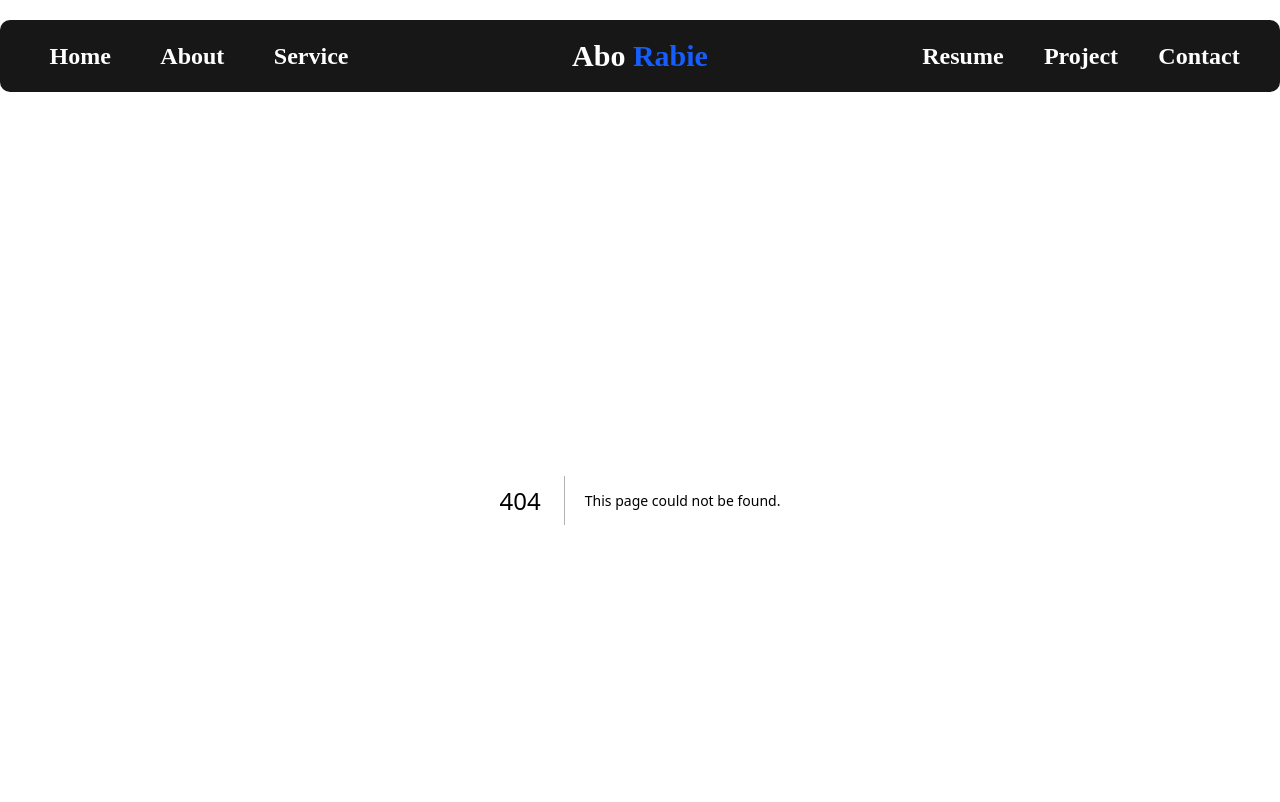
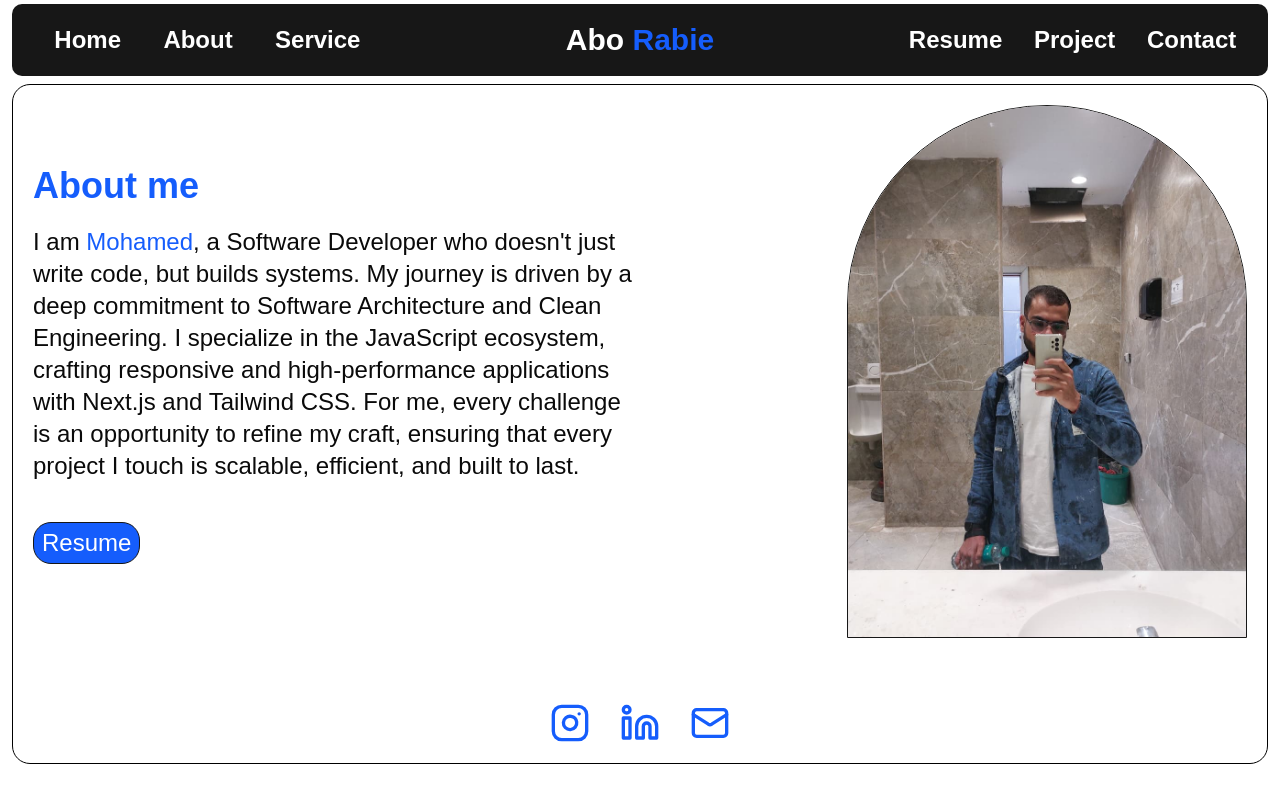
Before and after one commit to mohamedra44/my-portfolio, a Next.js app: page /About in a window 1280 px wide. Before the commit this address had no page. Shown: the top 802 px of the page. Built offline with nearby package versions, Linux system fonts and the light colour scheme.

Commit message:
create service

```diff
--- /dev/null
+++ b/src/app/About/page.js
@@ -0,0 +1,62 @@
+import Image from "next/image";
+import Link from "next/link";
+import { Instagram } from "lucide-react";
+import { Linkedin } from "lucide-react";
+import { Mail } from "lucide-react";
+
+export default function About() {
+  return (
+    <>
+      <div className="layout">
+        <div className="aboutMe screen mt-20 border border-black p-5 min-h-[calc(100vh-120px)] flex flex-col justify-between items-center rounded-2xl">
+          {/* ---------------------------------------------------------------------------------- */}
+
+          <div className="w-full flex flex-col justify-between items-center xl:flex-row xl:justify-between">
+            <div className="flex flex-col justify-between min-h-60 mb-3">
+              <h1 className="text-3xl text-second font-bold lg:text-4xl mt-5">
+                About me
+              </h1>
+              <p className="my-5 lg:text-2xl xl:w-150">
+                I am <span className="text-second">Mohamed</span>, a Software
+                Developer who doesn&apos;t just write code, but builds systems.
+                My journey is driven by a deep commitment to Software
+                Architecture and Clean Engineering. I specialize in the
+                JavaScript ecosystem, crafting responsive and high-performance
+                applications with Next.js and Tailwind CSS. For me, every
+                challenge is an opportunity to refine my craft, ensuring that
+                every project I touch is scalable, efficient, and built to last.
+              </p>
+              <Link
+                href={"/Resume"}
+                className="bg-second text-white w-fit px-2 py-1 rounded-2xl border border-primary lg:text-2xl lg:my-5 hover:bg-primary"
+              >
+                Resume
+              </Link>
+            </div>
+            <Image
+              src={"/WhatsApp Image 2026-03-14 at 1.06.39 PM.jpeg"}
+              width={300}
+              height={100}
+              alt="myphoto"
+              className="rounded-t-full border border-primary lg:w-115 xl:w-100"
+            />
+          </div>
+
+          {/* ----------------------------------------------------------------------------------------- */}
+
+          <div className="flex flex-row justify-between min-w-45 mt-5 text-second">
+            <Link href={"/"}>
+              <Instagram width={40} height={40} />
+            </Link>
+            <Link href={"/"}>
+              <Linkedin width={40} height={40} />
+            </Link>
+            <Link href={"/"}>
+              <Mail width={40} height={40} />
+            </Link>
+          </div>
+        </div>
+      </div>
+    </>
+  );
+}
--- a/src/app/_component/navDrawer.js
+++ b/src/app/_component/navDrawer.js
@@ -26,11 +26,11 @@ export function NavDrawer() {
       <DrawerContent>
         <DrawerHeader>
           <DrawerTitle>
-            <p className="text-center text-4xl font-black">List</p>
+            <p className="text-center text-4xl font-black bg-primary w-full h-full text-white px-2 py-2 rounded-sm">
+              List
+            </p>
           </DrawerTitle>
-          <DrawerDescription>
-            <hr className={"border-black"} />
-          </DrawerDescription>
+          <DrawerDescription></DrawerDescription>
         </DrawerHeader>
         <div className="h-full flex flex-col justify-evenly items-center bg-primary text-white text-4xl">
           {" "}
--- a/src/app/_component/navbar.js
+++ b/src/app/_component/navbar.js
@@ -5,7 +5,8 @@ import { NavDrawer } from "./navDrawer";
 export default function NavBar() {
   return (
     <>
-      <div className="navbar mt-5 mb-2 edges font-black text-2xl bg-primary text-white p-2.5 rounded-lg max-w-7xl xl:mx-auto">
+      <div className="fixed layout z-50">
+        <div className="navbar screen font-black text-2xl bg-primary text-white p-2.5 rounded-lg max-w-7xl xl:mx-auto ">
           <div className="links flex flex-row  justify-between items-center">
             <div className="navLinks">
               <Links LinksName={["Home", "About", "Service"]} />
@@ -19,6 +20,7 @@ export default function NavBar() {
             <NavDrawer />
           </div>
         </div>
+      </div>
     </>
   );
 }
--- a/src/app/globals.css
+++ b/src/app/globals.css
@@ -9,12 +9,15 @@
   --color-second: oklch(54.6% 0.245 262.881);
 }
 
-@layer components{
-  .navLinks{
-    @apply w-[30%] flex  flex-row justify-evenly items-center max-xl:hidden
+@layer components {
+  .navLinks {
+    @apply w-[30%] flex  flex-row justify-evenly items-center max-xl:hidden;
   }
-  .edges{
-    @apply mx-3
+  .screen {
+    @apply mx-3 max-w-7xl xl:mx-auto;
+  }
+  .layout {
+    @apply w-full py-1 px-3;
   }
 }
 
@@ -140,3 +143,7 @@
     @apply font-sans;
   }
 }
+
+body {
+  font-family: Arial, Helvetica, sans-serif;
+}
--- a/src/app/page.js
+++ b/src/app/page.js
@@ -7,7 +7,8 @@ import Link from "next/link";
 export default function Home() {
   return (
     <>
-      <div className="home edges max-w-7xl flex flex-col items-center min-h-[calc(100vh-120px)] justify-between mt-6 text-3xl border border-black rounded-2xl xl:mx-auto">
+      <div className="layout">
+        <div className="home screen mt-20 flex flex-col items-center min-h-[calc(100vh-120px)] justify-between text-3xl border border-black rounded-2xl ">
           <div className="flex flex-col items-center mt-3">
             <p className="text-2xl border border-black px-2 py-0.5 rounded-2xl hover:bg-second hover:text-white">
               Hello
@@ -20,7 +21,7 @@ export default function Home() {
 
           {/* ------------------------------------------------------------------------------------ */}
 
-        <div className="relative">
+          <div className="relative p-5">
             <Image
               src={"/WhatsApp Image 2026-03-13 at 4.09.24 PM.jpeg"}
               width={600}
@@ -28,10 +29,10 @@ export default function Home() {
               alt="myPhoto"
               className="rounded-t-full border-2 border-black"
             />
-          <div className="w-50 backdrop-blur-sm absolute bottom-2 left-1/2 -translate-x-1/2  px-2 py-3 rounded-2xl flex justify-start items-center border border-black">
+            <div className="w-50 backdrop-blur-sm absolute bottom-10 left-1/2 -translate-x-1/2  px-2 py-3 rounded-2xl flex justify-start items-center border border-black max-sm:w-25 max-sm:px-1 max-sm:py-2">
               <Link
                 href={"/About"}
-              className="px-2 py-1 bg-second rounded-2xl text-white text-2xl"
+                className="px-2 py-1 bg-second rounded-2xl text-white text-2xl max-sm:text-[10px]"
               >
                 About Me
               </Link>
@@ -45,7 +46,9 @@ export default function Home() {
               <Component size={35} className="text-second mr-3" />
               <p className="w-fit border border-black px-2 py-1 rounded-2xl">
                 A{" "}
-              <span className="text-second font-bold">Software Developer</span>{" "}
+                <span className="text-second font-bold">
+                  Software Developer
+                </span>{" "}
                 dedicated to building scalable, clean, and high-performance web
                 applications with a focus on engineering over just coding.
               </p>
@@ -58,6 +61,7 @@ export default function Home() {
             </div>
           </div>
         </div>
+      </div>
     </>
   );
 }
```
Also changed, not shown: public/WhatsApp Image 2026-03-14 at 1.06.39 PM.jpeg (added). Lines whose indentation alone changed are shown as unchanged.
